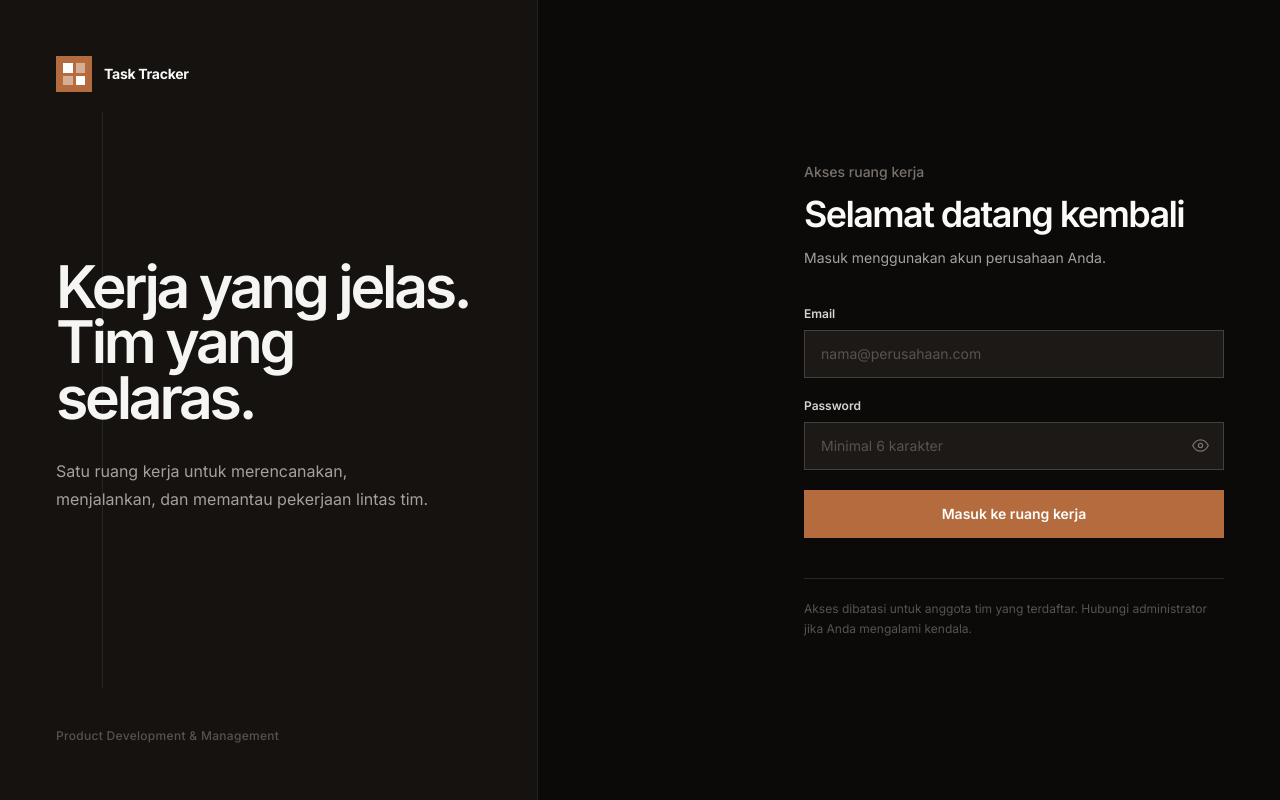
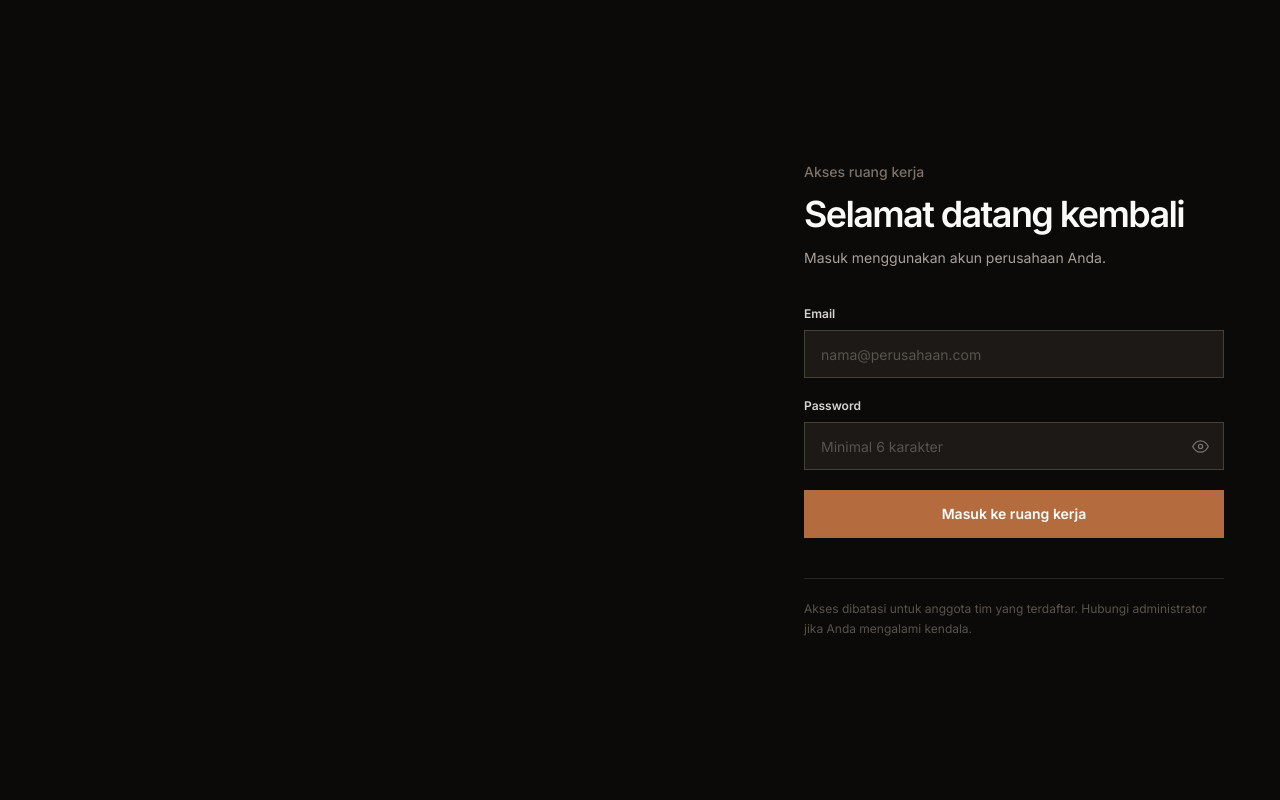
Before and after one commit to watsito/task-tracker-app, a Next.js app: page /login in a window 1280 px wide. Built offline with nearby package versions, Linux system fonts and the light colour scheme.

Commit message:
feat: refine login and header motion

```diff
--- a/src/app/globals.css
+++ b/src/app/globals.css
@@ -96,6 +96,49 @@ body::before {
   z-index: 0;
 }
 
+@keyframes motion-rise {
+  from { opacity: 0; transform: translate3d(0, 22px, 0); }
+  to { opacity: 1; transform: translate3d(0, 0, 0); }
+}
+
+@keyframes motion-slide-right {
+  from { opacity: 0; transform: translate3d(-26px, 0, 0); }
+  to { opacity: 1; transform: translate3d(0, 0, 0); }
+}
+
+@keyframes motion-scale-in {
+  from { opacity: 0; transform: translate3d(0, -6px, 0) scale(0.98); }
+  to { opacity: 1; transform: translate3d(0, 0, 0) scale(1); }
+}
+
+@keyframes motion-panel {
+  from { transform: scaleX(0); }
+  to { transform: scaleX(1); }
+}
+
+@keyframes motion-line {
+  from { opacity: 0; transform: scaleY(0); }
+  to { opacity: 1; transform: scaleY(1); }
+}
+
+.motion-rise,
+.motion-slide-right,
+.motion-scale-in {
+  animation-duration: 700ms;
+  animation-fill-mode: both;
+  animation-timing-function: cubic-bezier(0.22, 1, 0.36, 1);
+  will-change: transform, opacity;
+}
+
+.motion-rise { animation-name: motion-rise; }
+.motion-slide-right { animation-name: motion-slide-right; }
+.motion-scale-in { animation-name: motion-scale-in; animation-duration: 240ms; }
+.motion-delay-1 { animation-delay: 80ms; }
+.motion-delay-2 { animation-delay: 160ms; }
+.motion-delay-3 { animation-delay: 240ms; }
+.motion-delay-4 { animation-delay: 320ms; }
+.motion-delay-5 { animation-delay: 400ms; }
+
 @media (prefers-reduced-motion: reduce) {
   *, *::before, *::after {
     scroll-behavior: auto !important;
--- a/src/app/login/page.tsx
+++ b/src/app/login/page.tsx
@@ -43,38 +43,38 @@ export default function LoginPage() {
 
   return (
     <main className="relative isolate flex min-h-dvh w-full overflow-hidden bg-stone-100 text-stone-950 dark:bg-[#0c0a09] dark:text-stone-50">
-      <div className="absolute inset-y-0 left-0 hidden w-[42%] border-r border-stone-300/70 bg-[#d8d0c5] lg:block dark:border-white/[0.07] dark:bg-[#15120f]" />
-      <div className="absolute left-[8%] top-[14%] hidden h-[72%] w-px bg-stone-500/30 lg:block dark:bg-stone-500/20" />
+      <div className="absolute inset-y-0 left-0 hidden w-[42%] origin-left animate-[motion-panel_900ms_cubic-bezier(0.22,1,0.36,1)_both] border-r border-stone-300/70 bg-[#d8d0c5] lg:block dark:border-white/[0.07] dark:bg-[#15120f]" />
+      <div className="absolute left-[8%] top-[14%] hidden h-[72%] w-px origin-top animate-[motion-line_1100ms_200ms_cubic-bezier(0.22,1,0.36,1)_both] bg-stone-500/30 lg:block dark:bg-stone-500/20" />
 
       <section className="relative z-10 mx-auto grid w-full max-w-7xl items-stretch px-6 sm:px-10 lg:grid-cols-[0.72fr_1fr] lg:px-14">
         <div className="hidden flex-col justify-between py-14 pr-14 lg:flex">
-          <div className="flex items-center gap-3">
+          <div className="motion-slide-right motion-delay-1 flex items-center gap-3">
             <BrandMark />
             <span className="text-sm font-bold tracking-[-0.02em]">Task Tracker</span>
           </div>
 
           <div className="max-w-md pb-12">
-            <p className="text-[clamp(2.75rem,4.6vw,4.8rem)] font-semibold leading-[0.94] tracking-[-0.055em] text-stone-900 dark:text-stone-100">
+            <p className="motion-slide-right motion-delay-2 text-[clamp(2.75rem,4.6vw,4.8rem)] font-semibold leading-[0.94] tracking-[-0.055em] text-stone-900 dark:text-stone-100">
               Kerja yang jelas. Tim yang selaras.
             </p>
-            <p className="mt-8 max-w-sm text-base leading-7 text-stone-600 dark:text-stone-400">
+            <p className="motion-slide-right motion-delay-3 mt-8 max-w-sm text-base leading-7 text-stone-600 dark:text-stone-400">
               Satu ruang kerja untuk merencanakan, menjalankan, dan memantau pekerjaan lintas tim.
             </p>
           </div>
 
-          <p className="text-xs font-medium tracking-wide text-stone-500 dark:text-stone-600">
+          <p className="motion-slide-right motion-delay-4 text-xs font-medium tracking-wide text-stone-500 dark:text-stone-600">
             Product Development &amp; Management
           </p>
         </div>
 
         <div className="flex min-h-dvh items-center justify-center py-12 lg:justify-end lg:pl-20">
           <div className="w-full max-w-[420px]">
-            <div className="mb-12 flex items-center gap-3 lg:hidden">
+            <div className="motion-rise mb-12 flex items-center gap-3 lg:hidden">
               <BrandMark />
               <span className="text-sm font-bold tracking-[-0.02em]">Task Tracker</span>
             </div>
 
-            <div className="mb-9">
+            <div className="motion-rise motion-delay-1 mb-9">
               <p className="text-sm font-medium text-stone-500 dark:text-stone-500">Akses ruang kerja</p>
               <h1 className="mt-3 text-4xl font-semibold tracking-[-0.045em] text-stone-950 dark:text-stone-50">
                 Selamat datang kembali
@@ -84,7 +84,7 @@ export default function LoginPage() {
               </p>
             </div>
 
-            <form onSubmit={handleSignIn} className="space-y-5">
+            <form onSubmit={handleSignIn} className="motion-rise motion-delay-2 space-y-5">
               <div>
                 <label htmlFor="login-email" className="mb-2 block text-xs font-semibold text-stone-700 dark:text-stone-300">
                   Email
@@ -121,7 +121,7 @@ export default function LoginPage() {
                     type="button"
                     aria-label={showPassword ? 'Sembunyikan password' : 'Tampilkan password'}
                     onClick={() => setShowPassword((visible) => !visible)}
-                    className="absolute right-0 top-0 flex h-12 w-12 items-center justify-center text-stone-500 transition hover:text-stone-900 dark:hover:text-stone-200"
+                    className="absolute right-0 top-0 flex h-12 w-12 items-center justify-center text-stone-500 transition duration-300 hover:rotate-6 hover:scale-110 hover:text-stone-900 active:scale-90 dark:hover:text-stone-200"
                   >
                     {showPassword ? <EyeOffIcon /> : <EyeIcon />}
                   </button>
@@ -139,14 +139,14 @@ export default function LoginPage() {
                 id="submit-login"
                 type="submit"
                 disabled={busy}
-                className="flex h-12 w-full items-center justify-center gap-2 bg-stone-900 px-5 text-sm font-semibold text-white transition duration-200 hover:bg-stone-700 active:translate-y-px disabled:cursor-not-allowed disabled:opacity-50 dark:bg-[#b46b3d] dark:hover:bg-[#c47a49]"
+                className="flex h-12 w-full items-center justify-center gap-2 bg-stone-900 px-5 text-sm font-semibold text-white transition duration-300 ease-out hover:-translate-y-0.5 hover:bg-stone-700 hover:shadow-[0_12px_30px_rgba(41,37,36,0.18)] active:translate-y-px active:scale-[0.99] disabled:cursor-not-allowed disabled:opacity-50 dark:bg-[#b46b3d] dark:hover:bg-[#c47a49] dark:hover:shadow-[0_12px_30px_rgba(180,107,61,0.2)]"
               >
                 {busy && <span className="h-4 w-4 animate-spin rounded-full border-2 border-white/30 border-t-white" />}
                 {busy ? 'Masuk...' : 'Masuk ke ruang kerja'}
               </button>
             </form>
 
-            <p className="mt-10 border-t border-stone-300 pt-5 text-xs leading-5 text-stone-500 dark:border-stone-800 dark:text-stone-600">
+            <p className="motion-rise motion-delay-3 mt-10 border-t border-stone-300 pt-5 text-xs leading-5 text-stone-500 dark:border-stone-800 dark:text-stone-600">
               Akses dibatasi untuk anggota tim yang terdaftar. Hubungi administrator jika Anda mengalami kendala.
             </p>
           </div>
@@ -158,7 +158,7 @@ export default function LoginPage() {
 
 function BrandMark() {
   return (
-    <div className="grid h-9 w-9 grid-cols-2 gap-[3px] bg-stone-900 p-[7px] dark:bg-[#b46b3d]" aria-hidden="true">
+    <div className="grid h-9 w-9 grid-cols-2 gap-[3px] bg-stone-900 p-[7px] transition-transform duration-500 ease-out hover:rotate-3 hover:scale-105 dark:bg-[#b46b3d]" aria-hidden="true">
       <span className="bg-white" />
       <span className="bg-white/45" />
       <span className="bg-white/45" />
--- a/src/features/tasks/components/AppHeader.tsx
+++ b/src/features/tasks/components/AppHeader.tsx
@@ -91,8 +91,8 @@ export default function AppHeader() {
         {/* Left: Logo + Desktop Nav */}
         <div className="flex items-center gap-3">
           {/* Logo */}
-          <Link href="/" className="flex items-center gap-2.5">
-            <div className="grid h-8 w-8 shrink-0 grid-cols-2 gap-[3px] bg-stone-900 p-1.5 dark:bg-[#b46b3d]" aria-hidden="true">
+          <Link href="/" className="group flex items-center gap-2.5">
+            <div className="grid h-8 w-8 shrink-0 grid-cols-2 gap-[3px] bg-stone-900 p-1.5 transition-transform duration-500 ease-out group-hover:rotate-3 group-hover:scale-105 dark:bg-[#b46b3d]" aria-hidden="true">
               <span className="bg-white" />
               <span className="bg-white/45" />
               <span className="bg-white/45" />
@@ -140,7 +140,7 @@ export default function AppHeader() {
           <button
             onClick={toggleTheme}
             aria-label="Toggle theme"
-            className="flex h-9 w-9 items-center justify-center border border-stone-300 bg-transparent text-stone-600 transition hover:bg-stone-200/70 hover:text-stone-900 dark:border-stone-700 dark:text-stone-400 dark:hover:bg-white/[0.06] dark:hover:text-stone-100"
+            className="flex h-9 w-9 items-center justify-center border border-stone-300 bg-transparent text-stone-600 transition duration-300 ease-out hover:-translate-y-0.5 hover:bg-stone-200/70 hover:text-stone-900 active:translate-y-0 active:scale-95 dark:border-stone-700 dark:text-stone-400 dark:hover:bg-white/[0.06] dark:hover:text-stone-100"
           >
             {theme === 'dark' ? <SunIcon /> : <MoonIcon />}
           </button>
--- a/src/features/tasks/components/DepartmentSwitcher.tsx
+++ b/src/features/tasks/components/DepartmentSwitcher.tsx
@@ -30,7 +30,7 @@ export default function DepartmentSwitcher() {
       <button
         type="button"
         onClick={() => setOpen(!open)}
-        className="flex items-center gap-2 border border-stone-300 bg-transparent px-3 py-2 text-xs font-semibold text-stone-700 transition hover:bg-stone-200/70 dark:border-stone-700 dark:text-stone-300 dark:hover:bg-white/[0.06]"
+        className="flex items-center gap-2 border border-stone-300 bg-transparent px-3 py-2 text-xs font-semibold text-stone-700 transition duration-300 ease-out hover:-translate-y-0.5 hover:bg-stone-200/70 active:translate-y-0 dark:border-stone-700 dark:text-stone-300 dark:hover:bg-white/[0.06]"
       >
         <span className="flex h-4 w-4 items-center justify-center" aria-hidden="true"><DepartmentIcon /></span>
         <span>{active?.label}</span>
@@ -40,7 +40,7 @@ export default function DepartmentSwitcher() {
       </button>
 
       {open && (
-        <div className="absolute right-0 top-full z-50 mt-2 w-64 overflow-hidden rounded-2xl border border-gray-200 bg-white shadow-2xl dark:border-white/10 dark:bg-slate-900">
+        <div className="motion-scale-in absolute right-0 top-full z-50 mt-2 w-64 origin-top-right overflow-hidden border border-stone-200 bg-[#faf8f5] shadow-[0_20px_50px_rgba(41,37,36,0.16)] dark:border-stone-700 dark:bg-[#1c1917] dark:shadow-black/40">
           <div className="px-4 py-3">
             <p className="text-[11px] font-bold uppercase tracking-wider text-gray-400 dark:text-slate-500">Switch Department</p>
           </div>
```
